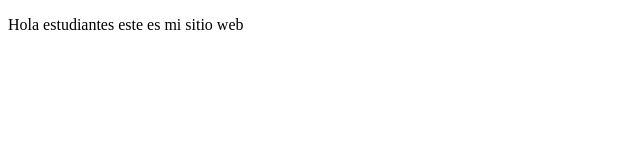
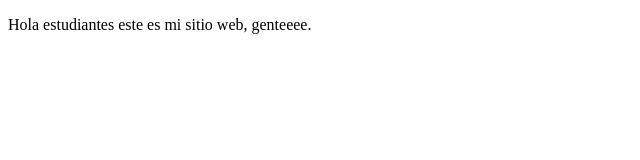
Before and after one commit to mathkorz/proyectoDemoCursoPrework, a plain HTML site: page index.html in a window 1280 px wide. Shown: the full height of the page, 0-640 px from the left. Drawn offline with Linux system fonts and the light colour scheme.

Commit message:
cambios agregados sitio web

```diff
--- a/index.html
+++ b/index.html
@@ -8,7 +8,7 @@
 </head>
 <body>
     <p>
-        Hola estudiantes este es mi sitio web
+        Hola estudiantes este es mi sitio web, genteeee.
     </p>
 </body>
 </html>
```
